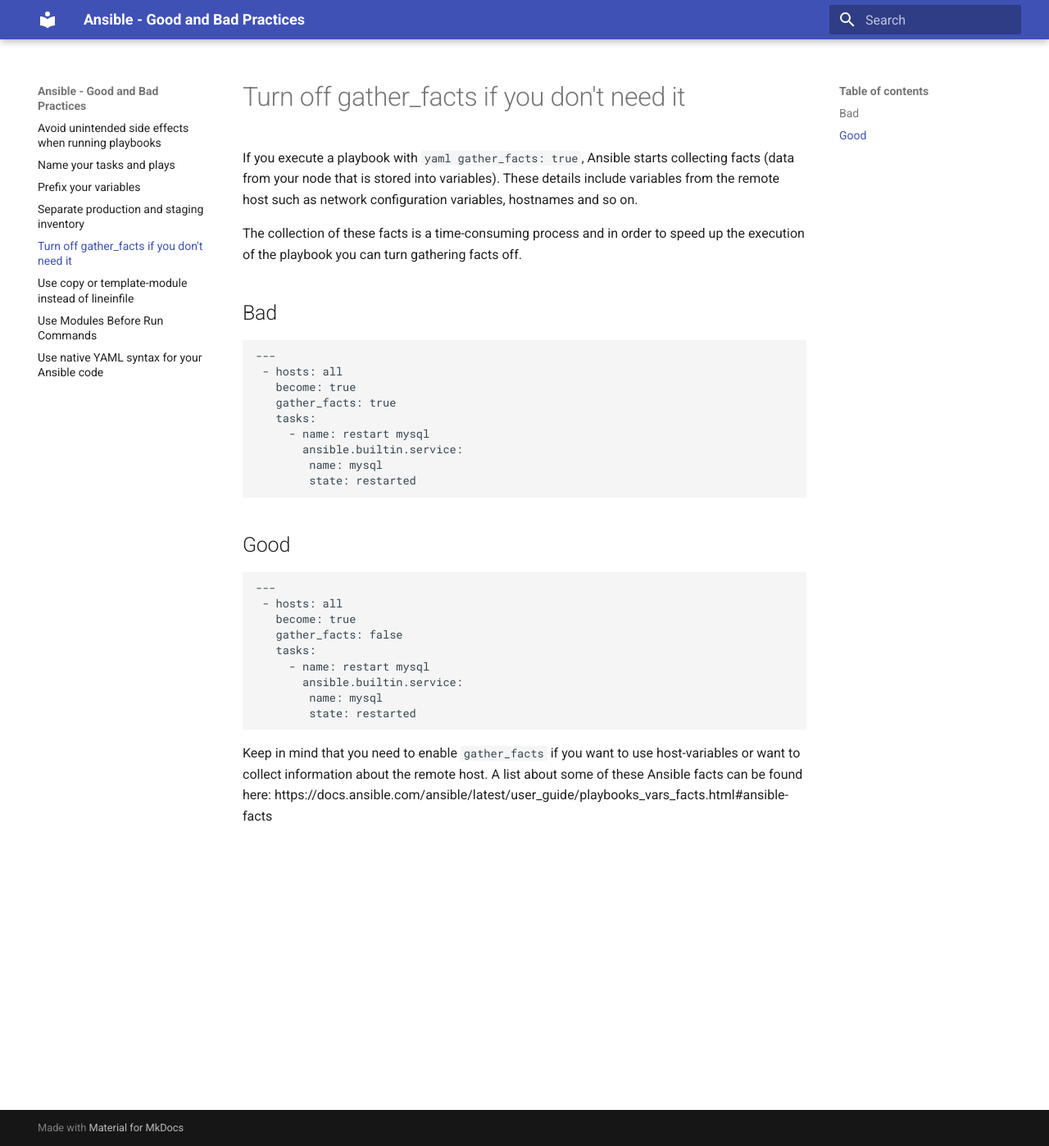
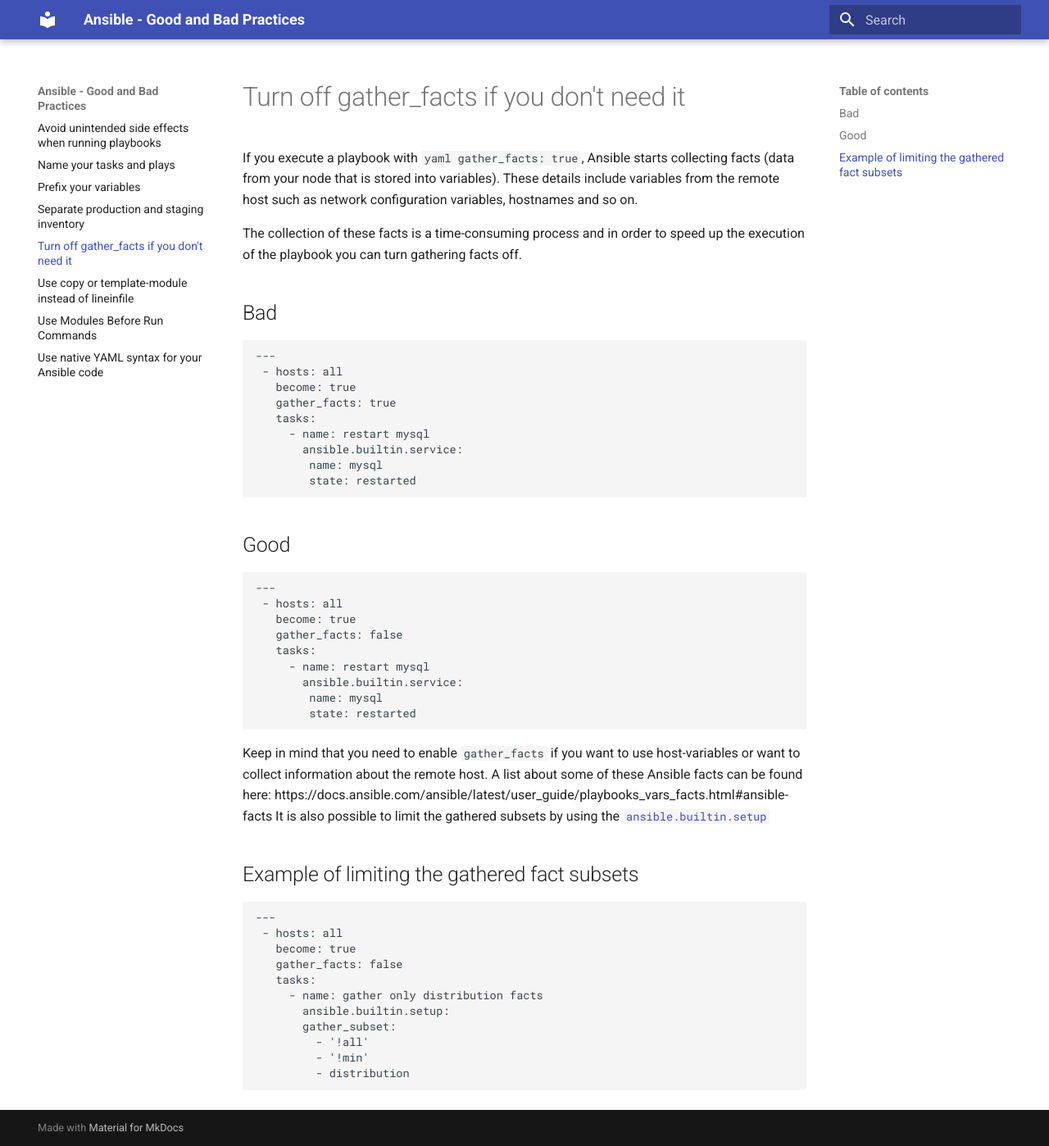
Before and after one commit to telekom-mms/ansible-bad-and-good-practices, an MkDocs documentation site: the page built from docs/turn_off_gather_facts.md, in a window 1280 px wide and 1398 px high. Shown: the whole window at 82% size. Built offline with MkDocs 1.6.1 and Material for MkDocs 9.7.7, drawn with Linux system fonts in a browser that asks for light colours.

Commit message:
limit gathered fact subsets

````diff
--- a/docs/turn_off_gather_facts.md
+++ b/docs/turn_off_gather_facts.md
@@ -34,3 +34,20 @@
 ```
 
 Keep in mind that you need to enable `gather_facts` if you want to use host-variables or want to collect information about the remote host. A list about some of these Ansible facts can be found here: https://docs.ansible.com/ansible/latest/user_guide/playbooks_vars_facts.html#ansible-facts
+It is also possible to limit the gathered subsets by using the [`ansible.builtin.setup`](https://docs.ansible.com/ansible/latest/collections/ansible/builtin/setup_module.html)
+
+## Example of limiting the gathered fact subsets
+
+```yaml
+---
+ - hosts: all
+   become: true
+   gather_facts: false
+   tasks:
+     - name: gather only distribution facts
+       ansible.builtin.setup:
+       gather_subset:
+         - '!all'
+         - '!min'
+         - distribution
+```
````
